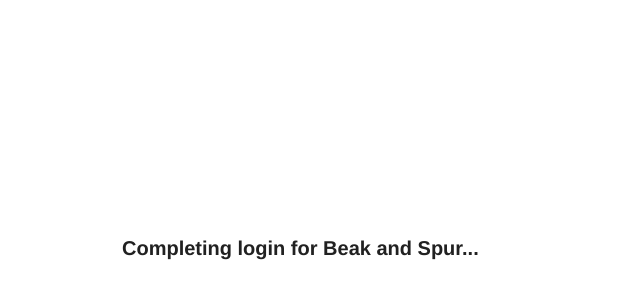
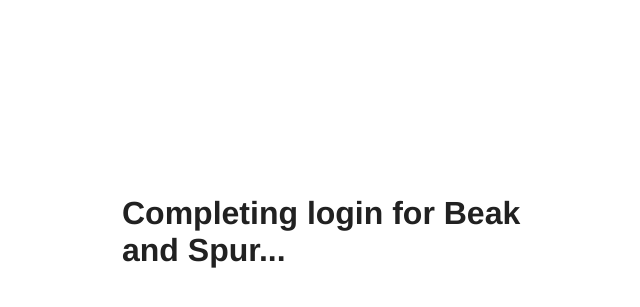
Before and after one commit to joshfernandez/iat352_beak-and-spur, a PHP site: page /login-complete.php in a window 1280 px wide. Shown: the part 152-459 px from the top of the page, without its empty margins (294-934 px from the left). Run offline with PHP 8.4, Linux system fonts and the light colour scheme; data that the repository does not hold is empty.

Commit message:
PA2: Prepared the code for merging
Added echoes for different SQL queries and aligned the .styl and .css for styles-login-and-reg-pages

```diff
--- a/css/styles-login-and-reg-pages.css
+++ b/css/styles-login-and-reg-pages.css
@@ -37,7 +37,7 @@ a {
 }
 
 .register-complete-page p,
-.login-complete-page h1 {
+.login-complete-page p {
   font-size: 1.25rem;
   margin: 1.5rem 0;
 }
--- a/php-backend/helpers/query-perform-methods.php
+++ b/php-backend/helpers/query-perform-methods.php
@@ -14,6 +14,7 @@ function writeInsertQuery($db_connection, $table_name, $list_of_columns, $list_o
   $insert_query = "INSERT INTO " . $table_name .
                   " " . $list_of_columns .
                   " VALUES " . $list_of_attributes . ";";
+  // echo $insert_query;  // For debugging purposes
 
   return performQuery($db_connection, $insert_query);
 
@@ -24,6 +25,7 @@ function writeSelectQuery($db_connection, $list_of_attributes, $list_of_tables,
   $select_query = "SELECT " . $list_of_attributes .
             " FROM " . $list_of_tables .
             " WHERE " . $list_of_conditions . ";";
+  // echo $select_query;  // For debugging purposes
 
   return performQuery($db_connection, $select_query);
 
--- a/stylus/styles-login-and-reg-pages.styl
+++ b/stylus/styles-login-and-reg-pages.styl
@@ -22,6 +22,7 @@ a
     font-weight bold
 
 .register-complete-page
+.login-complete-page
     h1
         margin 0 0 2rem 0
     p
@@ -30,7 +31,8 @@ a
 
 .register-page,
 .register-complete-page,
-.login-page
+.login-page,
+.login-complete-page
     width 35%
     position absolute
     left 50%
```
